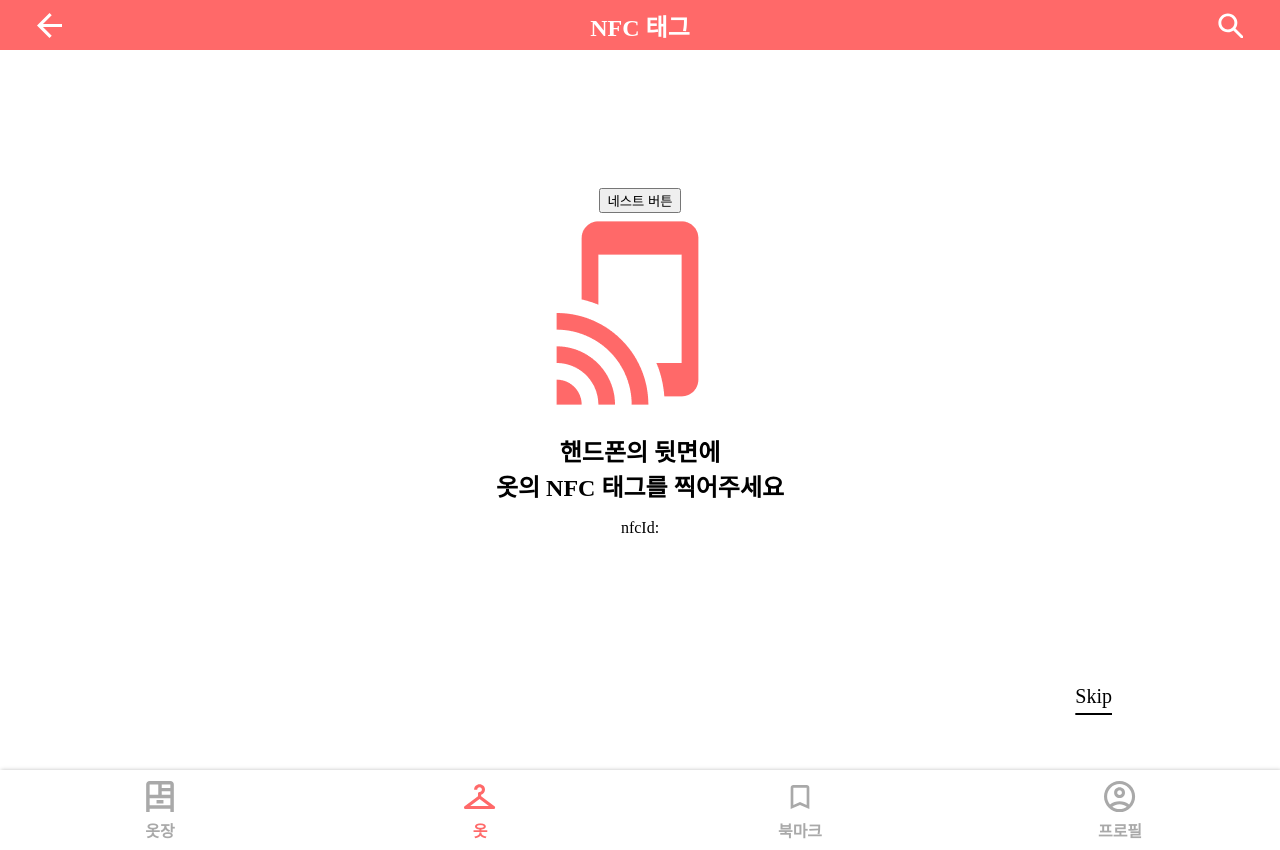
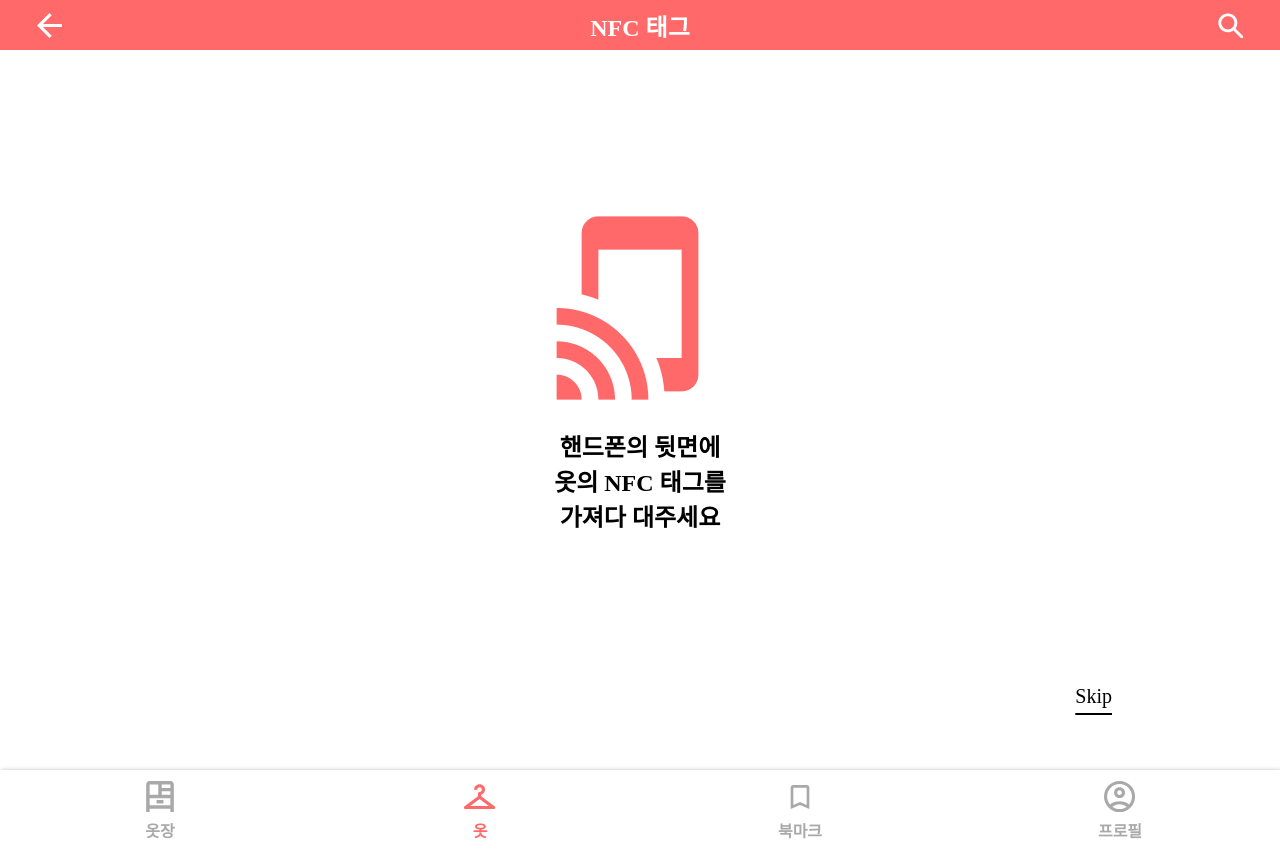
Before and after one commit to Dongbok-Lee/CloseToYou, a React (Vite) app in the folder frontend/CloseToYou/: page /clothes/nfc in a window 1280 px wide. Built offline with nearby package versions, Linux system fonts and the light colour scheme; no server answers.

Commit message:
fix: nfc 로직 수정

```diff
--- a/frontend/CloseToYou/src/pages/clothes/nfc/ClothesNfcPage.jsx
+++ b/frontend/CloseToYou/src/pages/clothes/nfc/ClothesNfcPage.jsx
@@ -87,14 +87,14 @@ const NFCPage = () => {
 
   return (
     <SkipContainer className="page">
-      <button onClick={test}>네스트 버튼</button>
       <NfcImg src={NFCImg} alt="NFC 이미지" />
       <NfcText>
         핸드폰의 뒷면에
         <br />
-        옷의 NFC 태그를 찍어주세요
+        옷의 NFC 태그를
+        <br />
+        가져다 대주세요
       </NfcText>
-      <p>nfcId: {nfcId}</p>
       <SkipButton onClick={handleSkip} aria-label="건너뛰기 버튼">
         Skip
       </SkipButton>
```
